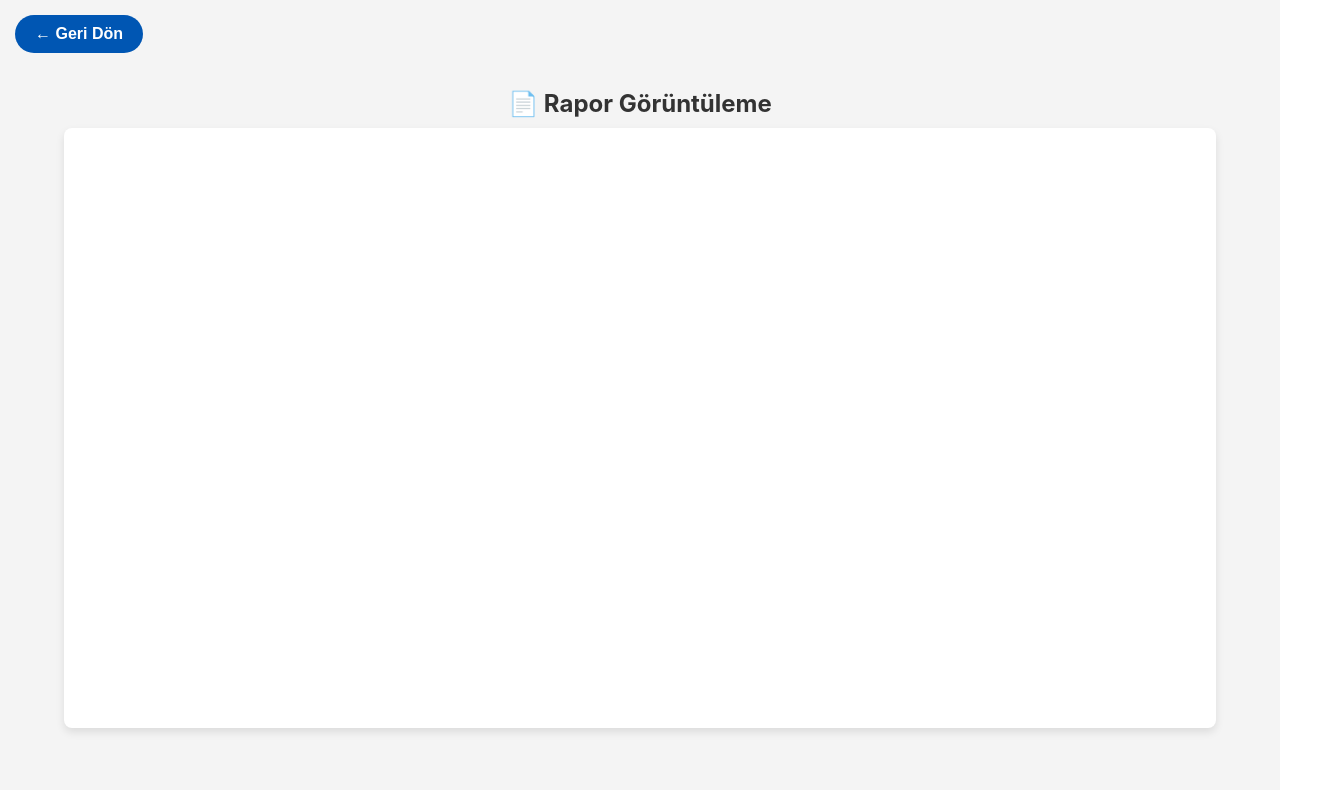
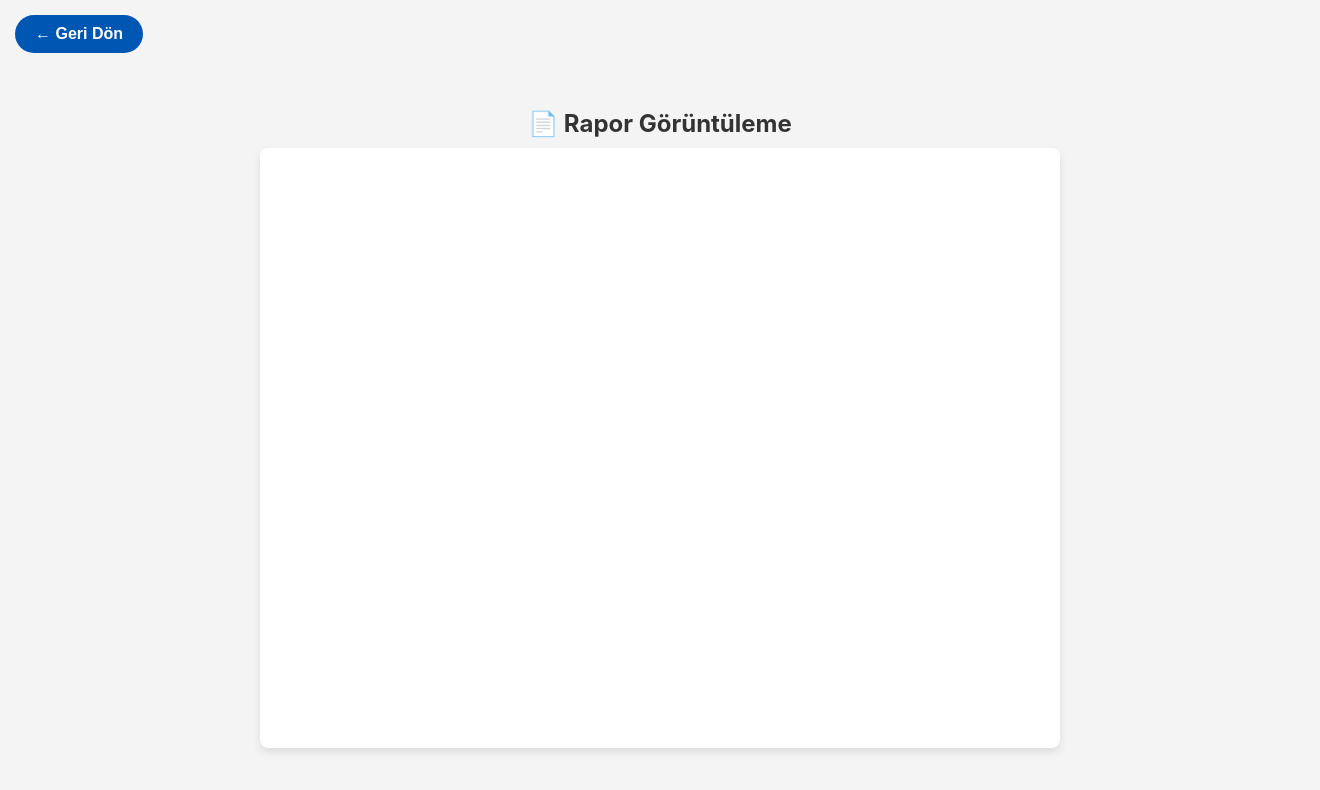
Before and after one commit to nazlinres01/report-app, a React (Create React App) app: page /report in a window 1280 px wide. Shown: the top 790 px of the page, 1320 px wide, since content can reach past the window. Built offline with nearby package versions, Linux system fonts and the light colour scheme.

Commit message:
updated report

```diff
--- a/src/pages/Report.jsx
+++ b/src/pages/Report.jsx
@@ -104,7 +104,12 @@ function Report() {
       <h1 style={styles.title}>📄 Rapor Görüntüleme</h1>
       {pdfUrl && (
         <div style={styles.pdfViewer}>
-          <iframe src={pdfUrl} style={styles.iframe} title="Rapor PDF" />
+          <iframe
+            src={pdfUrl}
+            style={styles.iframe}
+            title="Rapor PDF"
+            sandbox="allow-same-origin allow-scripts"
+          />
         </div>
       )}
     </div>
@@ -122,6 +127,7 @@ const styles = {
     backgroundColor: "#f4f4f4",
     position: "relative",
     overflow: "hidden",
+    padding: "20px",
   },
   backButton: {
     position: "absolute",
@@ -144,8 +150,9 @@ const styles = {
     textAlign: "center",
   },
   pdfViewer: {
-    width: "90vw",
-    height: "75vh",
+    width: "100%",
+    maxWidth: "800px", // Limit the width on larger screens
+    height: "75vh", // Allow the viewer to scale with viewport
     boxShadow: "0 4px 8px rgba(0, 0, 0, 0.1)",
     borderRadius: "8px",
     overflow: "hidden",
```
